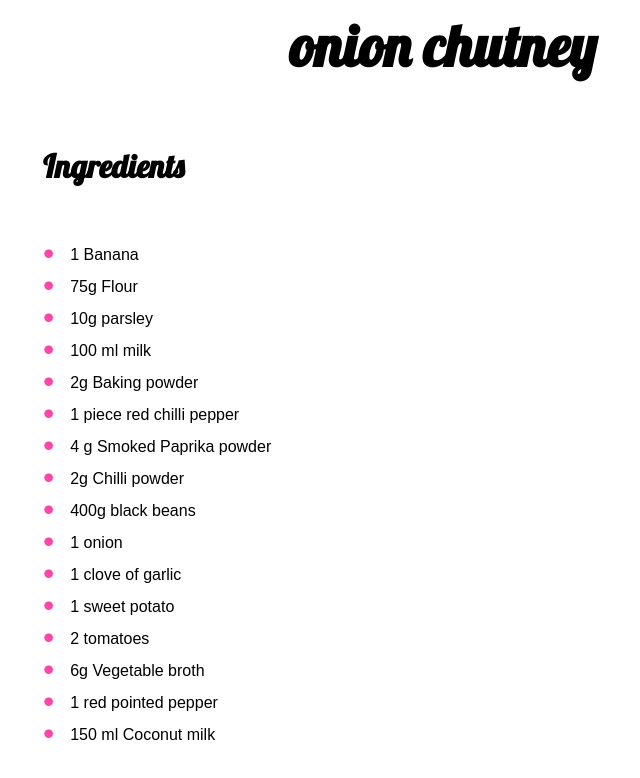
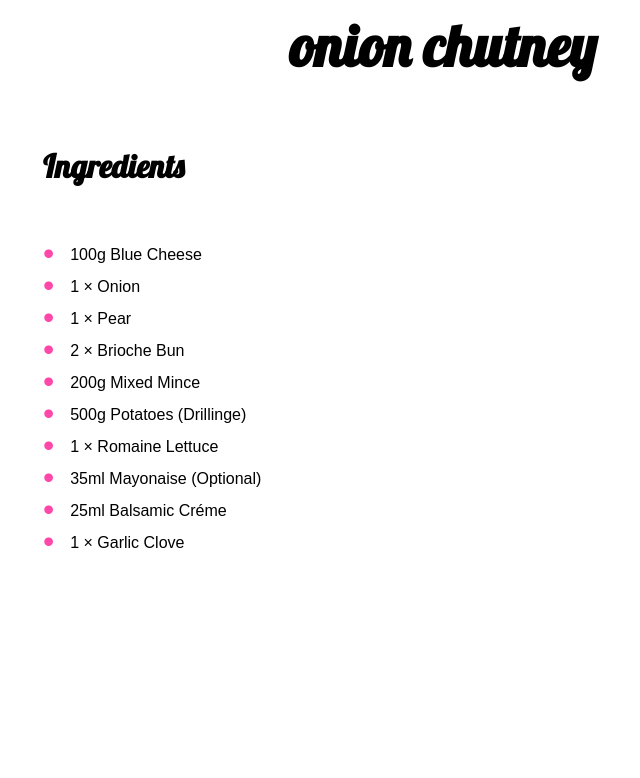
Before and after one commit to leggsimon/recipes, a Next.js app: page /recipe/1 in a window 1280 px wide. Shown: the part 608-1386 px from the top of the page, without its empty margins (197-837 px from the left). After the commit the page ends 1205 px from the top, so only its background shows below. Built offline with nearby package versions, Linux system fonts and the light colour scheme.

Commit message:
combine ingredients in recipe

```diff
--- a/pages/recipe/[id].tsx
+++ b/pages/recipe/[id].tsx
@@ -2,6 +2,10 @@ import Head from 'next/head';
 import { GetStaticPropsResult } from 'next';
 import styled from 'styled-components';
 import recipes, { IRecipe } from '../../data/recipes';
+import ingredients, {
+	IIngredient,
+	IngredientQuantityType,
+} from '../../data/ingredients';
 
 const Wrapper = styled.main`
 	position: relative;
@@ -104,7 +108,7 @@ const MethodStep = styled.p`
 `;
 
 type RecipeProps = {
-	recipe: IRecipe;
+	recipe: IRecipeWithIngredients;
 };
 
 export default function Recipe({ recipe }: RecipeProps) {
@@ -123,22 +127,9 @@ export default function Recipe({ recipe }: RecipeProps) {
 					<MaxWidthWrapper>
 						<SectionHeading>Ingredients</SectionHeading>
 						<IngredientsList role="list">
-							<IngredientItem>1 Banana</IngredientItem>
-							<IngredientItem>75g Flour</IngredientItem>
-							<IngredientItem>10g parsley</IngredientItem>
-							<IngredientItem>100 ml milk</IngredientItem>
-							<IngredientItem>2g Baking powder</IngredientItem>
-							<IngredientItem>1 piece red chilli pepper</IngredientItem>
-							<IngredientItem>4 g Smoked Paprika powder</IngredientItem>
-							<IngredientItem>2g Chilli powder</IngredientItem>
-							<IngredientItem>400g black beans</IngredientItem>
-							<IngredientItem>1 onion</IngredientItem>
-							<IngredientItem>1 clove of garlic</IngredientItem>
-							<IngredientItem>1 sweet potato</IngredientItem>
-							<IngredientItem>2 tomatoes</IngredientItem>
-							<IngredientItem>6g Vegetable broth</IngredientItem>
-							<IngredientItem>1 red pointed pepper</IngredientItem>
-							<IngredientItem>150 ml Coconut milk</IngredientItem>
+							{recipe.ingredients.map((ingredient, i) => {
+								return <IngredientItem key={i}>{ingredient}</IngredientItem>;
+							})}
 						</IngredientsList>
 					</MaxWidthWrapper>
 				</Section>
@@ -169,14 +160,44 @@ type Context = {
 	};
 };
 
+type Modify<T, R> = Omit<T, keyof R> & R;
+
+type IRecipeWithIngredients = Modify<
+	IRecipe,
+	{
+		ingredients: string[];
+	}
+>;
+
 export function getStaticProps({
 	params,
 }: Context): GetStaticPropsResult<RecipeProps> {
 	const { id } = params;
+	const separators: Record<IngredientQuantityType, string> = {
+		grams: 'g',
+		millilitres: 'ml',
+		individual: ' ×',
+	};
+	const recipe = recipes.find(
+		(r) => r.id === parseInt(id as string),
+	) as IRecipe;
+
+	const recipeWithIngredients = {
+		...recipe,
+		ingredients: recipe.ingredients.map((recipeIngredient) => {
+			const ingredient = ingredients.find(
+				(i) => i.id === recipeIngredient.ingredientId,
+			) as IIngredient;
+
+			return `${recipeIngredient.amount}${
+				separators[ingredient.quantityType]
+			} ${ingredient.name}`;
+		}),
+	};
 
 	return {
 		props: {
-			recipe: recipes.find((r) => r.id === parseInt(id as string)) as IRecipe,
+			recipe: recipeWithIngredients,
 		},
 	};
 }
```
